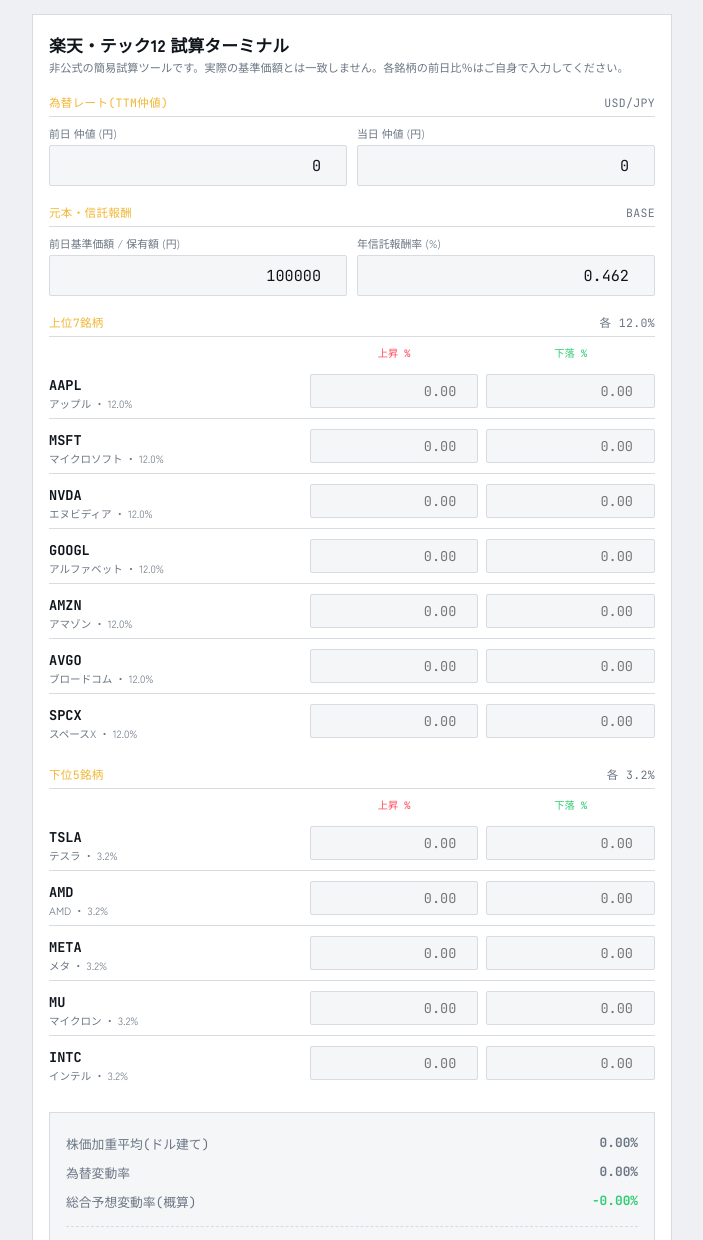
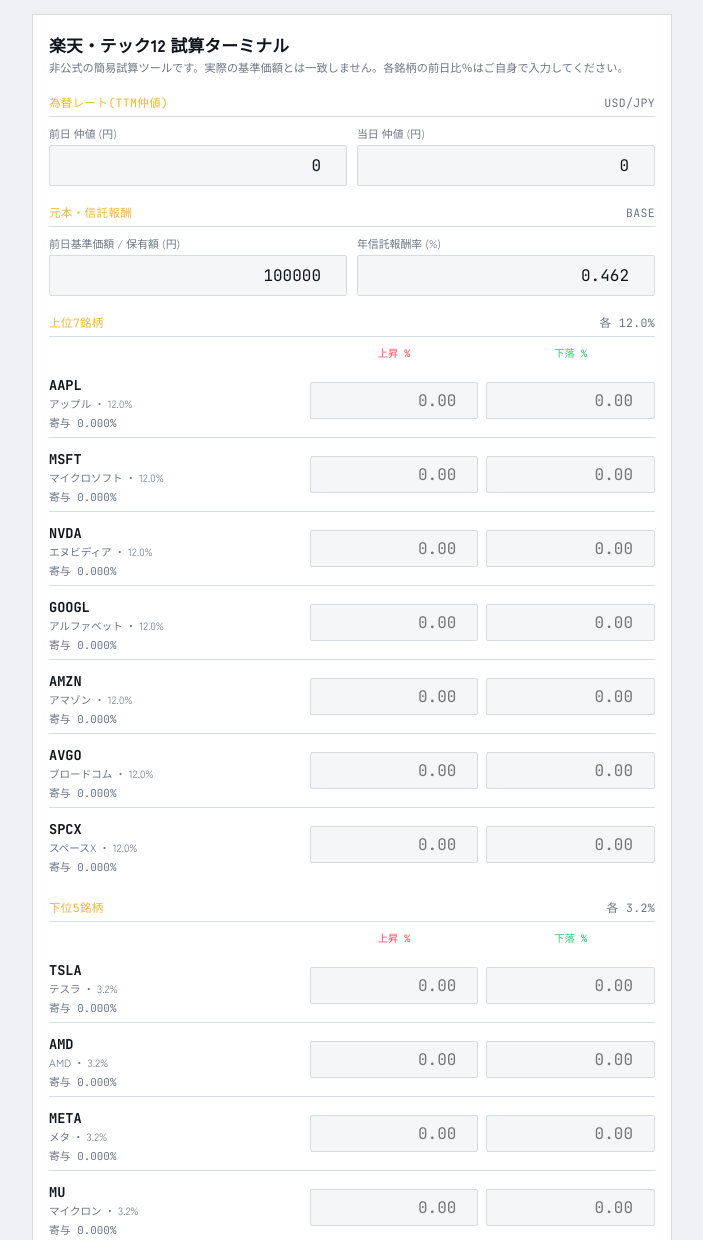
Before and after one commit to lithospermum1998-svg/12_calc, a plain HTML site: page index.html in a window 1280 px wide. Shown: the top 1240 px of the page, without its empty margins (288-991 px from the left). Drawn offline with Linux system fonts and the light colour scheme.

Commit message:
Update font sizes and enhance stock input display

```diff
--- a/index.html
+++ b/index.html
@@ -102,7 +102,7 @@
     color: var(--text);
     padding: 9px 10px;
     font-family: 'JetBrains Mono', monospace;
-    font-size: 0.95rem;
+    font-size: 16px;
     text-align: right;
     width: 100%;
     border-radius: 2px;
@@ -131,7 +131,8 @@
   .row:last-child { border-bottom: none; }
   .tk { font-family: 'JetBrains Mono', monospace; font-weight: 700; font-size: 0.85rem; }
   .nm { font-size: 0.66rem; color: var(--muted); display: block; margin-top: 1px; }
-  .row input { padding: 7px 6px; font-size: 0.85rem; }
+  .ct { display: block; font-size: 0.68rem; margin-top: 3px; color: var(--muted); }
+  .row input { padding: 7px 6px; font-size: 16px; }
   .row input.up-in:focus { border-color: var(--up); }
   .row input.down-in:focus { border-color: var(--down); }
 
@@ -236,8 +237,8 @@
     const topC = document.getElementById("top-stocks");
     topStocks.forEach(s => {
       topC.innerHTML += `
-        <div class="row">
-          <div><span class="tk">${s.ticker}</span><span class="nm">${s.name} ・ 12.0%</span></div>
+        <div class="row" data-w="0.12">
+          <div><span class="tk">${s.ticker}</span><span class="nm">${s.name} ・ 12.0%</span><span class="ct num">寄与 0.000%</span></div>
           <input type="number" inputmode="decimal" min="0" class="stock-input up-in top-stock-up" step="0.01" placeholder="0.00" oninput="calculate()">
           <input type="number" inputmode="decimal" min="0" class="stock-input down-in top-stock-down" step="0.01" placeholder="0.00" oninput="calculate()">
         </div>`;
@@ -245,8 +246,8 @@
     const subC = document.getElementById("sub-stocks");
     subStocks.forEach(s => {
       subC.innerHTML += `
-        <div class="row">
-          <div><span class="tk">${s.ticker}</span><span class="nm">${s.name} ・ 3.2%</span></div>
+        <div class="row" data-w="0.032">
+          <div><span class="tk">${s.ticker}</span><span class="nm">${s.name} ・ 3.2%</span><span class="ct num">寄与 0.000%</span></div>
           <input type="number" inputmode="decimal" min="0" class="stock-input up-in sub-stock-up" step="0.01" placeholder="0.00" oninput="calculate()">
           <input type="number" inputmode="decimal" min="0" class="stock-input down-in sub-stock-down" step="0.01" placeholder="0.00" oninput="calculate()">
         </div>`;
@@ -259,13 +260,16 @@
     const fxReturn = prevFx > 0 ? (currFx - prevFx) / prevFx : 0;
 
     let stockReturn = 0;
-    let topNet = 0, subNet = 0;
-    document.querySelectorAll(".top-stock-up").forEach(i => topNet += parseFloat(i.value) || 0);
-    document.querySelectorAll(".top-stock-down").forEach(i => topNet -= parseFloat(i.value) || 0);
-    document.querySelectorAll(".sub-stock-up").forEach(i => subNet += parseFloat(i.value) || 0);
-    document.querySelectorAll(".sub-stock-down").forEach(i => subNet -= parseFloat(i.value) || 0);
-    stockReturn += (topNet / 100) * 0.12;
-    stockReturn += (subNet / 100) * 0.032;
+    document.querySelectorAll(".row[data-w]").forEach(row => {
+      const up = parseFloat(row.querySelector(".up-in").value) || 0;
+      const down = parseFloat(row.querySelector(".down-in").value) || 0;
+      const contrib = ((up - down) / 100) * parseFloat(row.dataset.w);
+      stockReturn += contrib;
+      const ct = row.querySelector(".ct");
+      const pct = contrib * 100;
+      ct.innerText = "寄与 " + (pct > 0 ? "+" : "") + pct.toFixed(3) + "%";
+      ct.style.color = pct > 0 ? "var(--up)" : (pct < 0 ? "var(--down-text)" : "var(--muted)");
+    });
 
     const expenseRatio = parseFloat(document.getElementById("expense-ratio").value) || 0;
     const dailyFee = (expenseRatio / 100) / 365;
@@ -284,7 +288,7 @@
     document.getElementById("res-eval").style.color = diffVal > 0 ? "var(--up)" : (diffVal < 0 ? "var(--down-text)" : "var(--amber)");
     const diffEl = document.getElementById("res-diff");
     const sign = diffVal > 0 ? "+" : "";
-    diffEl.innerText = sign + Math.round(diffVal).toLocaleString() + " 円";
+    diffEl.innerText = sign + Math.round(diffVal).toLocaleString() + " 円 (" + sign + (totalReturn * 100).toFixed(2) + "%)";
     diffEl.style.color = diffVal > 0 ? "var(--up)" : (diffVal < 0 ? "var(--down-text)" : "var(--muted)");
   }
 
```
